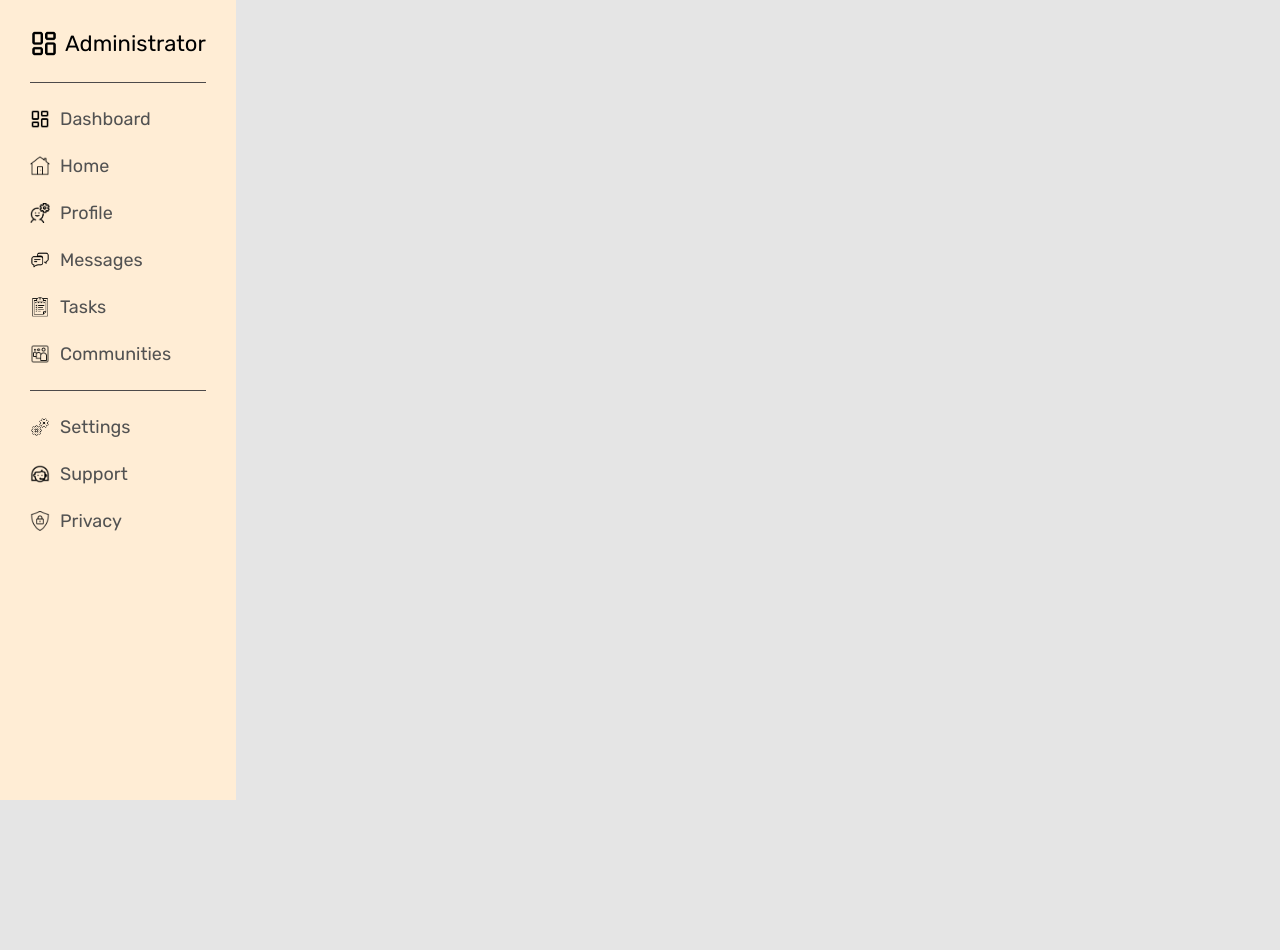
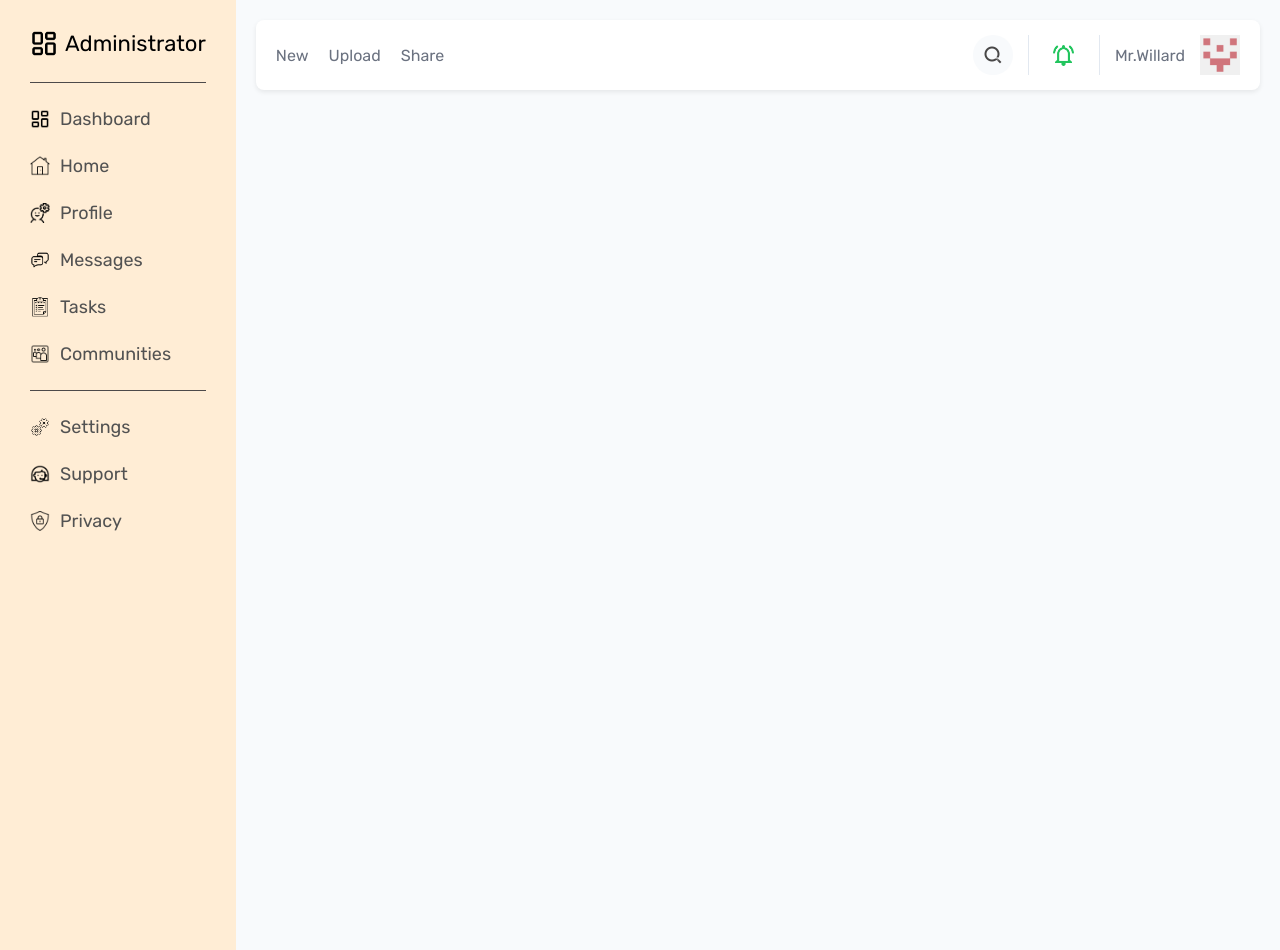
Before and after one commit to willard-wrt/admin-dashboard, a plain HTML site: page index.html in a window 1280 px wide. Before the commit the page ends 800 px from the top, so only its background shows below. Drawn offline with Linux system fonts and the light colour scheme.

Commit message:
Add navigation bar to the top of the grid template.

```diff
--- a/index.html
+++ b/index.html
@@ -23,7 +23,21 @@
         <a href id="support">Support</a>
         <a href id="privacy">Privacy</a>
     </div>
-    <div class="topnav"></div>
+    <div class="topnav">
+        <ul class="navlink">
+            <li><a href id="new">New</a></a></li>
+            <li><a href id="upload">Upload</a></li>
+            <li><a href id="share">Share</a></li>
+        </ul>
+        <div class="navright">
+            <input type="text" placeholder= " " name="search" id="search">
+            <div class="bar-divider"></div>
+            <div class="alert"></div>
+            <div class="bar-divider"></div>
+            <div class="avatar">Mr.Willard</div>
+            <div class="avatar-icon"></div>
+        </div>
+    </div>
     <div class="maincontent"></div>
 </div>
 </body>
--- a/style.css
+++ b/style.css
@@ -2,23 +2,26 @@
 
 
 :root {
---background-light: #e5e5e5;
+--background-light: #f8fafc;
 --text-light: #525252;
 }
 
 *{
     padding: 0;
     margin: 0;
+    box-sizing: border-box;
 }
 
 body {
 background-color: var(--background-light);
+font-family: 'Rubik', sans-serif;
 }
 
 .page-grid {
 
 display: grid;
 grid-template: max-content calc(100vh) / max-content minmax(600px, 1fr);
+gap: 20px;
 
 
 }
@@ -60,7 +63,7 @@ background-image: url(/imgs/dashboard.png);
 background-size: 28px 28px;
 background-position: left;
 background-repeat: no-repeat;
-font-family: 'Rubik', sans-serif;
+
 padding-left: 35px;
 font-size: 22px;
 font-weight: 400;
@@ -93,3 +96,90 @@ background-image: url(/imgs/support.png);
 #privacy {
 background-image: url(/imgs/privacy.png);
 }
+
+.topnav {
+grid-column: 2 / 4 ;
+grid-row: 1 / 2;
+display: grid;
+grid-template-columns: 1fr max-content;
+background-color: #ffffff;
+padding: 15px 20px;
+border-radius: 8px;
+box-shadow: 0px 2px 5px rgb(0 0 0 / 8%);
+margin: 20px 20px 20px 0px;
+}
+
+.navlink {
+display: flex;
+list-style-type: none;
+gap: 20px;
+align-items: center;
+}
+
+.navlink a {
+text-decoration: none;
+color: #6b7280;
+}
+
+.navlink a:hover {
+color: #86efac;
+}
+
+
+.navright {
+display: flex;
+align-items: center;
+gap: 15px;
+}
+
+.navright .bar-divider {
+background-color: #e2e8f0;
+width: 1px;
+height: 100%;
+}
+
+.alert {
+background-image: url(/imgs/alert.png);
+background-size: 25px 25px;
+background-repeat: no-repeat;
+background-position: center;
+height: 40px;
+width: 40px;
+}
+
+.avatar {
+color: #6b7280;
+}
+
+.avatar-icon {
+background-image: url(/imgs/avatar.png);
+background-size: 40px 40px;
+background-repeat: no-repeat;
+background-position: center;
+height: 40px;
+width: 40px;
+
+}
+
+input, input:focus, input:not(:placeholder-shown) {
+border: none;
+outline: none;
+border-radius: 20px;
+font-size: 16px;
+transition: 0.3s;
+padding: 10px 20px;
+width: 280px;
+height: 40px;
+background-color: var(--background-light);
+
+}
+input:not(:focus):placeholder-shown {
+border: none;
+border-radius: 20px;
+height: 40px;
+width: 40px;
+background-image: url(/imgs/search.png);
+background-repeat: no-repeat;
+background-size: 20px 20px;
+background-position: 10px center;
+}
```
Also changed, not shown: imgs/alert.png (renamed from imgs/aleart.png), imgs/avatar.png (added).
